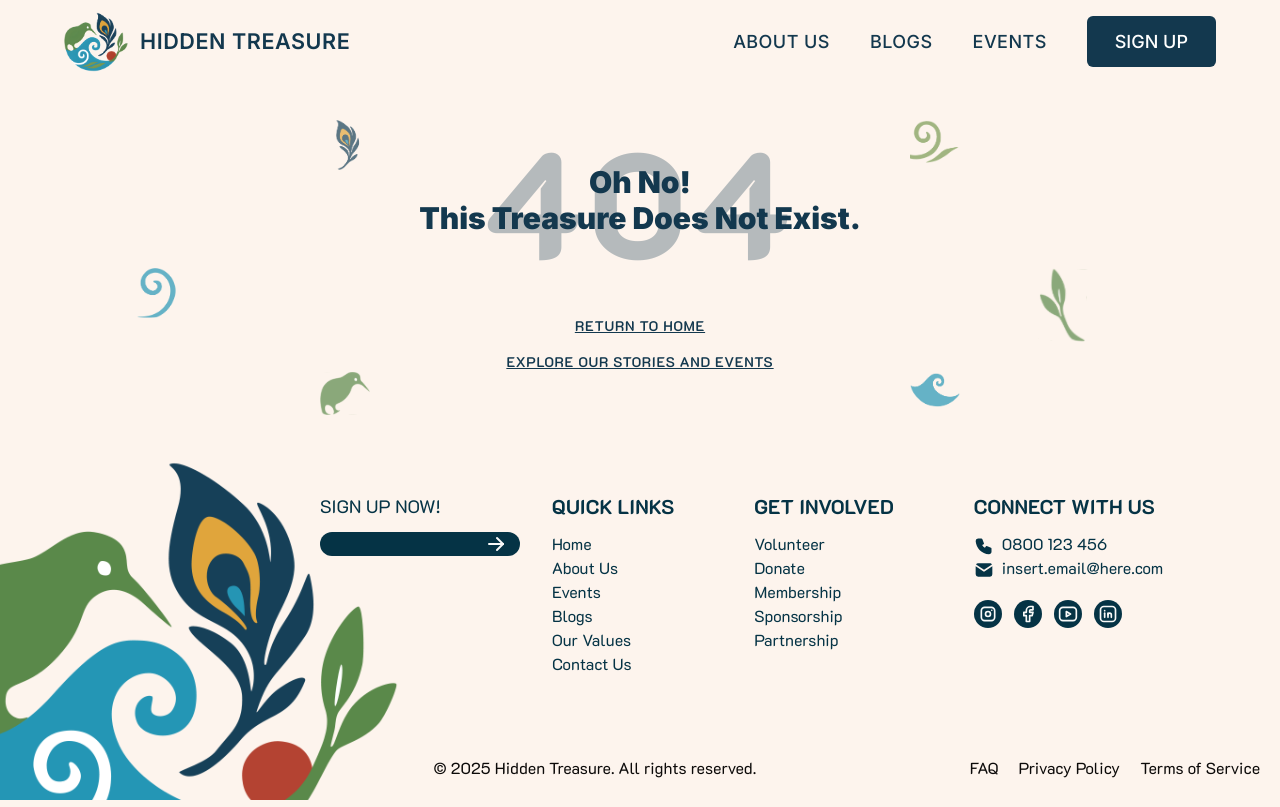
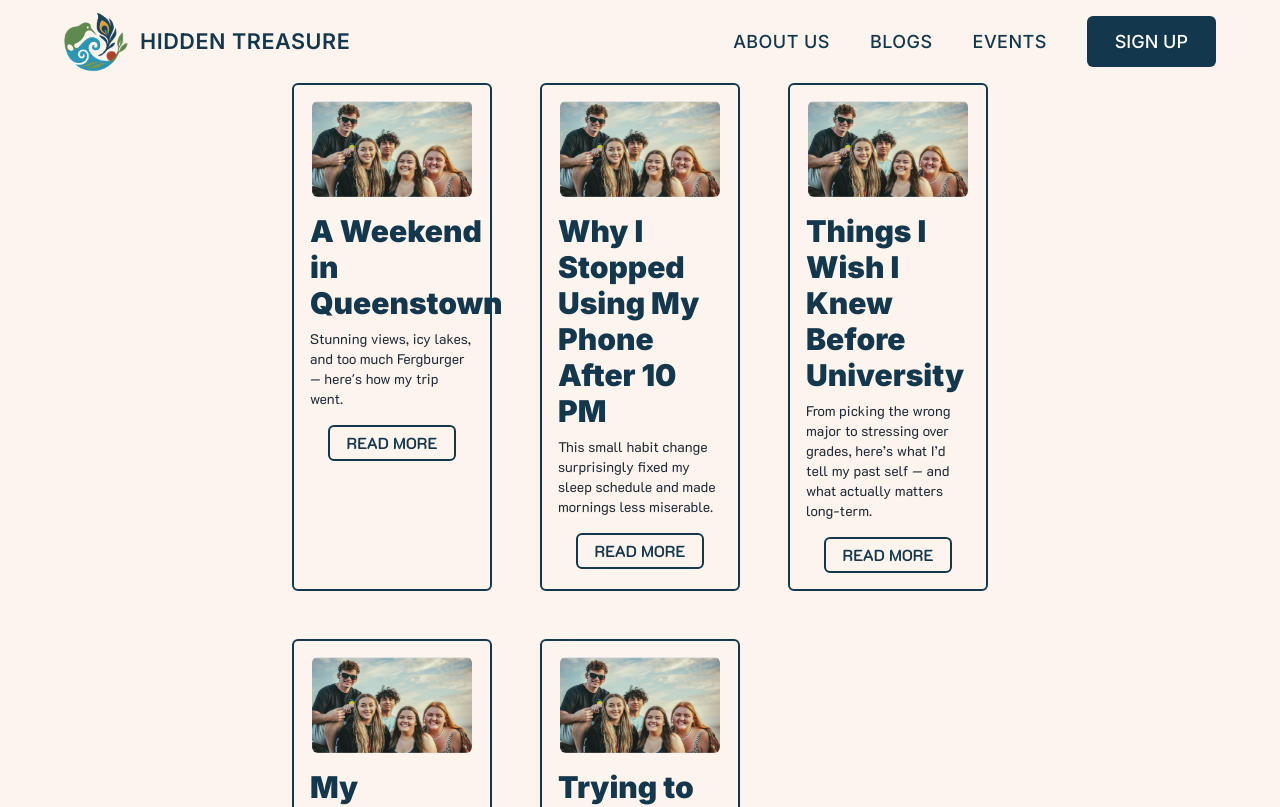
Before and after one commit to UoaWDCC/hidtreas, a Next.js app: page /blogs in a window 1280 px wide. Shown: the top 807 px of the page. Built offline with nearby package versions, Linux system fonts and the light colour scheme.

Commit message:
feat: Add the blog page layout and load blog cards using mock data

```diff
--- /dev/null
+++ b/src/app/(frontend)/blogs/page.tsx
@@ -0,0 +1,30 @@
+import React from 'react'
+import Header from '@/components/common/Header'
+import Footer from '@/components/common/Footer'
+import BlogCard from '@/components/blogs/BlogCard'
+import placeholderImage from '@/assets/groupPic.png'
+import {fetchMockBlogs} from '@/lib/fetchMockBlogs'
+
+export default async function BlogsPage() {
+    const blogs = await fetchMockBlogs()
+
+    return (
+        <div className={"blogs"}>
+            <Header/>
+            <div className={"flex justify-center"}>
+                <div className="grid grid-cols-3 gap-12">
+                    {blogs.map((blog) => (
+                        // TODO: Change placeholderImage to blog.ImageUrl once all images come from CMS
+                        <BlogCard
+                            key={blog.id}
+                            title={blog.title}
+                            description={blog.description}
+                            imageUrl={placeholderImage}
+                        />
+                    ))}
+                </div>
+            </div>
+            <Footer/>
+        </div>
+    )
+}
--- a/src/components/blogs/BlogCard.tsx
+++ b/src/components/blogs/BlogCard.tsx
@@ -2,10 +2,11 @@ import Image, {StaticImageData} from 'next/image'
 
 import React, {FunctionComponent} from 'react'
 
+// TODO: Change `imageUrl` to `string` once all images come from CMS
 interface Props {
     title: string
     description: string
-    imageUrl: StaticImageData
+    imageUrl: string | StaticImageData
 }
 
 const BlogCard: FunctionComponent<Props> = ({ title, description, imageUrl }) => {
--- /dev/null
+++ b/src/lib/fetchMockBlogs.ts
@@ -0,0 +1,36 @@
+export async function fetchMockBlogs() {
+    return [
+        {
+            id: 1,
+            title: "A Weekend in Queenstown",
+            description: "Stunning views, icy lakes, and too much Fergburger — here's how my trip went.",
+            imageUrl: "/groupPic.png",
+        },
+        {
+            id: 2,
+            title: "Why I Stopped Using My Phone After 10 PM",
+            description: "This small habit change surprisingly fixed my sleep schedule and made mornings less miserable.",
+            imageUrl: "/groupPic.png",
+        },
+        {
+            id: 3,
+            title: "Things I Wish I Knew Before University",
+            description:
+                "From picking the wrong major to stressing over grades, here’s what I’d tell my past self — and what actually matters long-term.",
+            imageUrl: "/groupPic.png",
+        },
+        {
+            id: 4,
+            title: "My Favourite Study Cafés in Auckland",
+            description: "Good coffee, strong Wi-Fi, and decent background music — what else do you need?",
+            imageUrl: "/groupPic.png",
+        },
+        {
+            id: 5,
+            title: "Trying to Cook for a Week Without Ordering In",
+            description:
+                "Spoiler: I failed on day four. But I did learn a couple recipes and how not to burn rice.",
+            imageUrl: "/groupPic.png",
+        },
+    ]
+}
```
